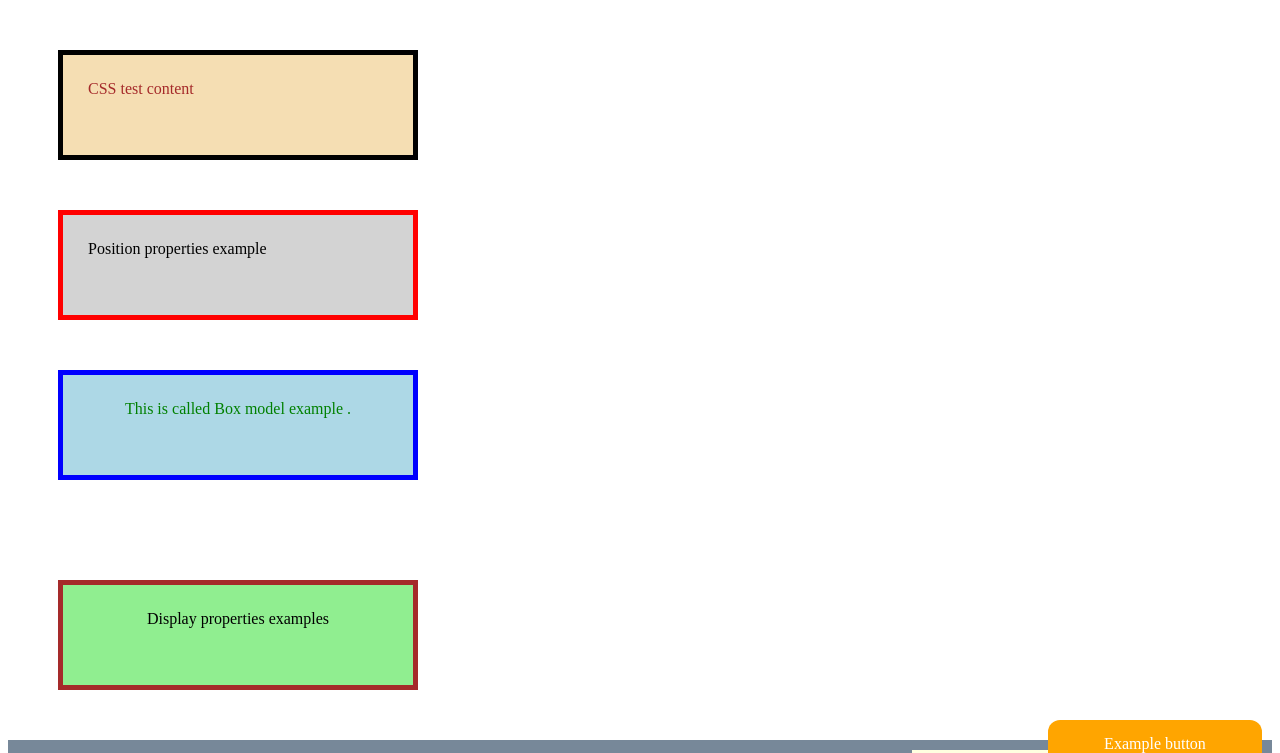
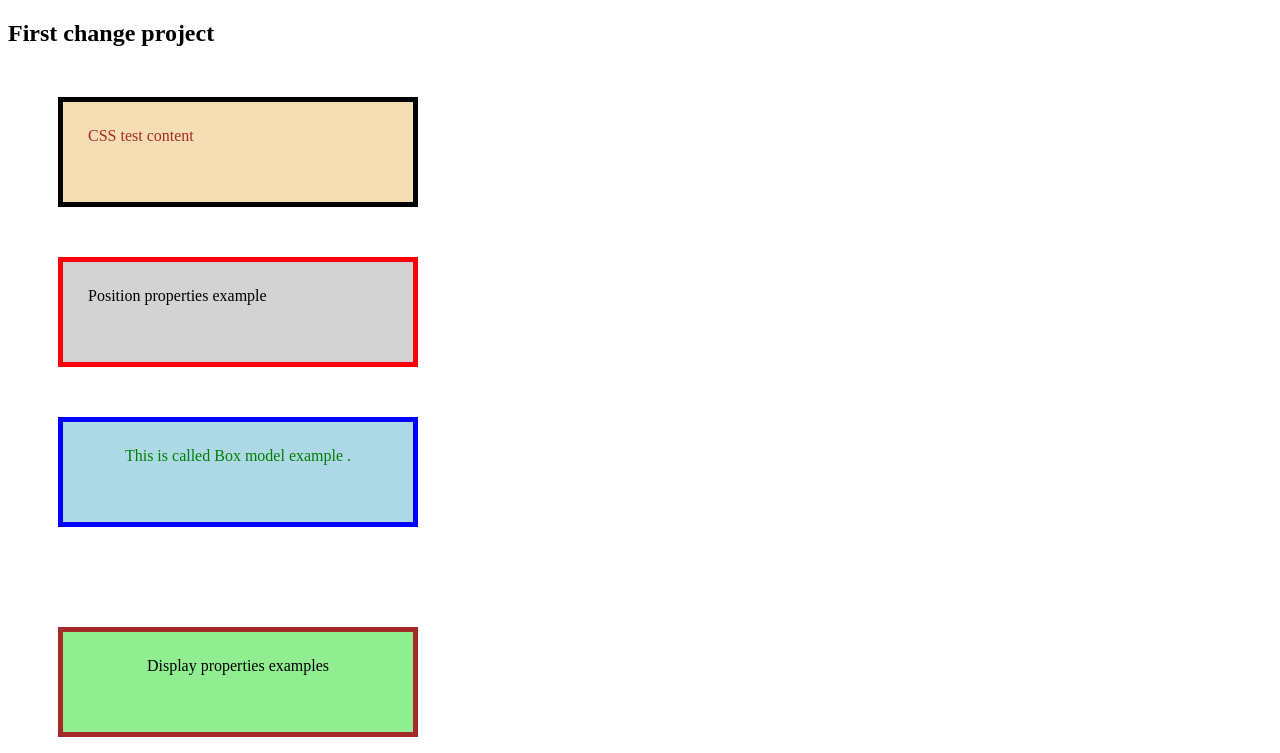
Before and after one commit to kushS321/1st-Repo, a plain HTML site: page index1.html in a window 1280 px wide. Shown: the top 753 px of the page. Drawn offline with Linux system fonts and the light colour scheme.

Commit message:
add feature

```diff
--- a/index1.html
+++ b/index1.html
@@ -91,7 +91,7 @@
 
     </head>
     <body>
-
+        <h2>First change project </h2>
         <div class ="test">
             CSS test content
         </div>
```
